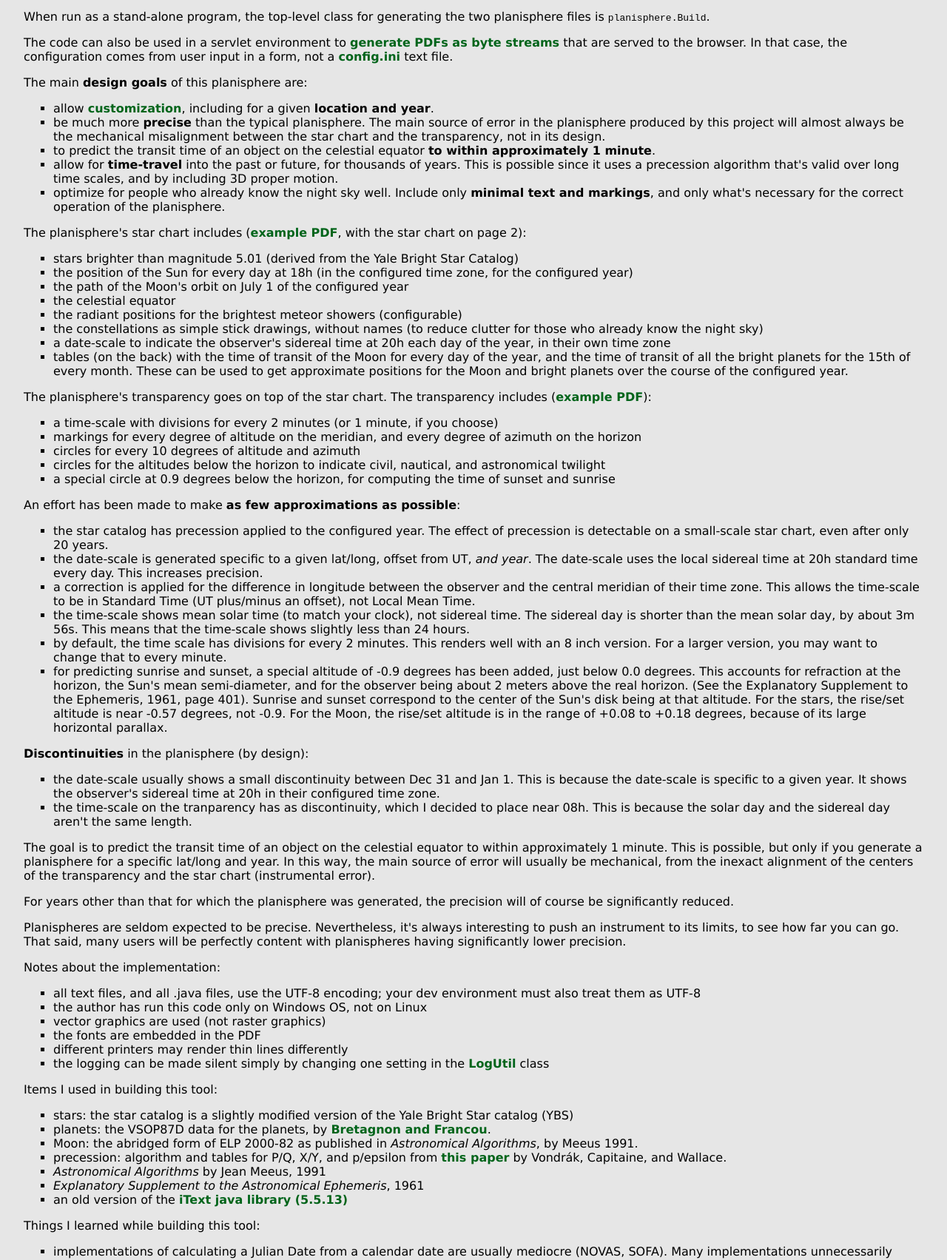
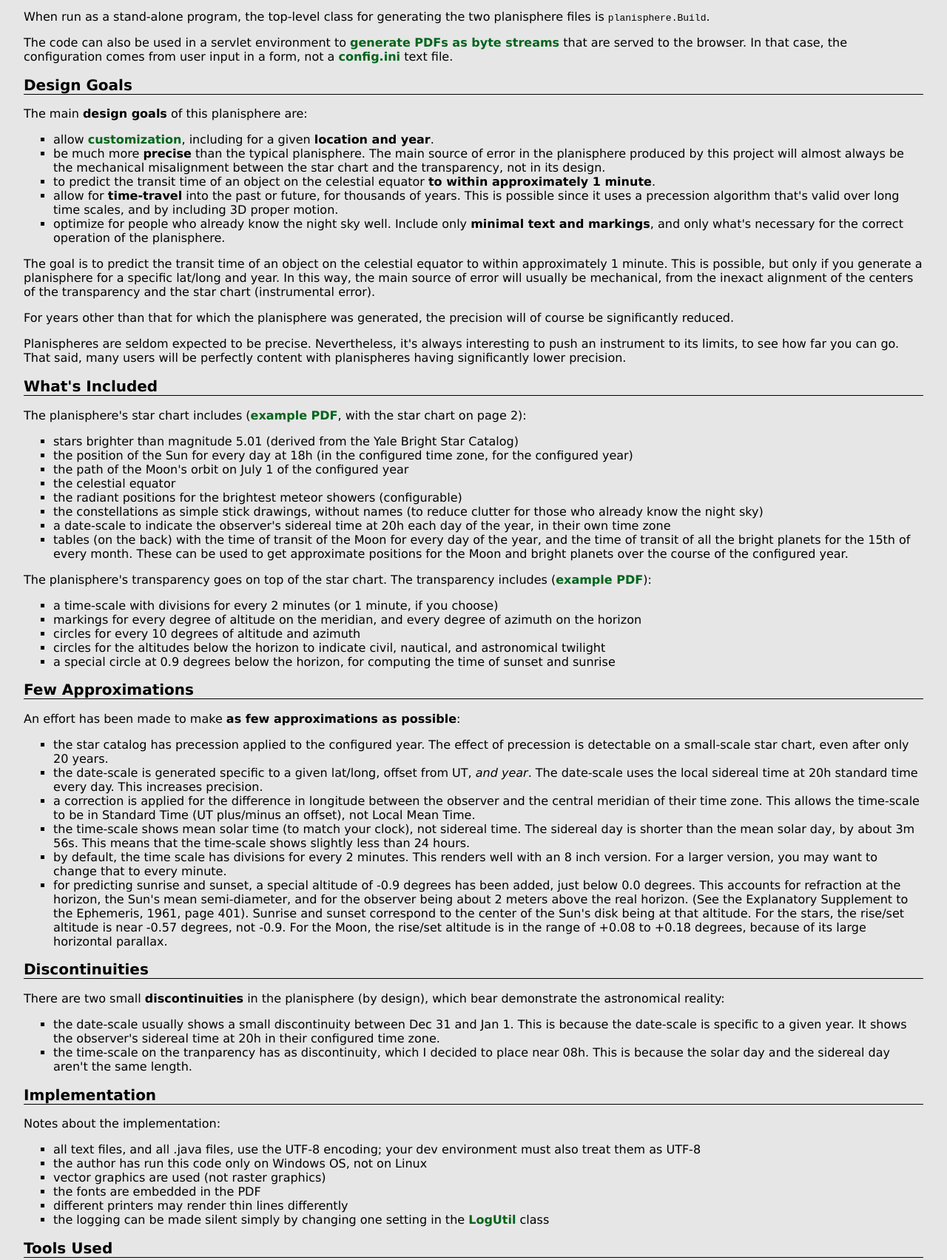
Before and after one commit to johanley/planisphere, a plain HTML site: page docs/index.html in a window 1280 px wide. Shown: the part 239-1942 px from the top of the page at 74% size. Drawn offline with Linux system fonts and the light colour scheme.

Commit message:
Add headers

```diff
--- a/docs/index.html
+++ b/docs/index.html
@@ -30,7 +30,8 @@
   that are served to the browser. In that case, the configuration comes from user input in a form, not a
   <a href='https://github.com/johanley/planisphere/blob/master/src/planisphere/config/config.ini'>config.ini</a> text file.
 
- <P>The main <b>design goals</b> of this planisphere are:
+<h2>Design Goals</h2>
+The main <b>design goals</b> of this planisphere are:
  <ul>
   <li>allow <b><a href='https://github.com/johanley/planisphere/blob/master/src/planisphere/config/config.ini'>customization</a></b>,
   including for a given <b>location and year</b>.
@@ -44,7 +45,20 @@
   Include only <b>minimal text and markings</b>, and only what's necessary for the correct operation of the planisphere.
  </ul>
 
- <P>The planisphere's star chart includes (<a href='starchart.pdf'>example PDF</a>, with the star chart on page 2):
+ <P>The goal is to predict the transit time of an object on the celestial equator to within approximately 1 minute.
+ This is possible, but only if you generate a planisphere for a specific lat/long and year.
+ In this way, the main source of error will usually be mechanical, from the inexact alignment of the centers
+ of the transparency and the star chart (instrumental error).
+
+ <P>For years other than that for which the planisphere was generated, the precision will of course be significantly reduced.
+
+ <P>Planispheres are seldom expected to be precise.
+ Nevertheless, it's always interesting to push an instrument to its limits, to see how far you can go.
+ That said, many users will be perfectly content with planispheres having significantly lower precision.
+
+ <h2>What's Included</h2>
+
+ The planisphere's star chart includes (<a href='starchart.pdf'>example PDF</a>, with the star chart on page 2):
  <ul>
   <li>stars brighter than magnitude 5.01 (derived from the Yale Bright Star Catalog)
   <li>the position of the Sun for every day at 18h (in the configured time zone, for the configured year)
@@ -68,6 +82,8 @@
   <li>a special circle at 0.9 degrees below the horizon, for computing the time of sunset and sunrise
  </ul>
 
+ <h2>Few Approximations</h2>
+
  An effort has been made to make <b>as few approximations as possible</b>:
  <ul>
   <li>the star catalog has precession applied to the configured year.
@@ -88,7 +104,9 @@
   For the Moon, the rise/set altitude is in the range of +0.08 to +0.18 degrees, because of its large horizontal parallax.
  </ul>
 
- <p><b>Discontinuities</b> in the planisphere (by design):
+ <h2>Discontinuities</h2>
+
+ There are two small <b>discontinuities</b> in the planisphere (by design), which bear demonstrate the astronomical reality:
  <ul>
   <li>the date-scale usually shows a small discontinuity between Dec 31 and Jan 1.
   This is because the date-scale is specific to a given year.
@@ -97,18 +115,9 @@
   This is because the solar day and the sidereal day aren't the same length.
  </ul>
 
- <P>The goal is to predict the transit time of an object on the celestial equator to within approximately 1 minute.
- This is possible, but only if you generate a planisphere for a specific lat/long and year.
- In this way, the main source of error will usually be mechanical, from the inexact alignment of the centers
- of the transparency and the star chart (instrumental error).
 
- <P>For years other than that for which the planisphere was generated, the precision will of course be significantly reduced.
-
- <P>Planispheres are seldom expected to be precise.
- Nevertheless, it's always interesting to push an instrument to its limits, to see how far you can go.
- That said, many users will be perfectly content with planispheres having significantly lower precision.
-
- <P>Notes about the implementation:
+ <h2>Implementation</h2>
+ Notes about the implementation:
  <ul>
   <li>all text files, and all .java files, use the UTF-8 encoding; your dev environment must also treat them as UTF-8
   <li>the author has run this code only on Windows OS, not on Linux
@@ -119,7 +128,9 @@
   <a href='https://github.com/johanley/planisphere/blob/master/src/planisphere/util/LogUtil.java'>LogUtil</a> class
  </ul>
 
- <P>Items I used in building this tool:
+ <h2>Tools Used</h2>
+
+ Items I used in building this tool:
  <ul>
   <li>stars: the star catalog is a slightly modified version of the Yale Bright Star catalog (YBS)
   <li>planets: the VSOP87D data for the planets, by <a href='https://ui.adsabs.harvard.edu/abs/1988A%26A...202..309B/abstract'>Bretagnon and Francou</a>.
@@ -131,7 +142,8 @@
   <li>an old version of the <a href='https://itextsupport.com/apidocs/iText5/5.5.9/'>iText java library (5.5.13)</a>
  </ul>
 
- <P>Things I learned while building this tool:
+ <h2>What I Learned</h2>
+ Things I learned while building this tool:
  <ul>
   <li>implementations of calculating a Julian Date from a calendar date are usually mediocre (NOVAS, SOFA).
   Many implementations unnecessarily restrict the input range.
```
